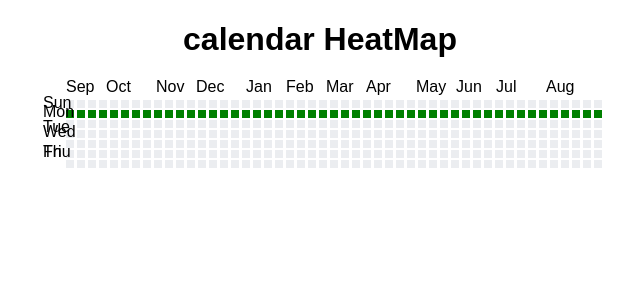
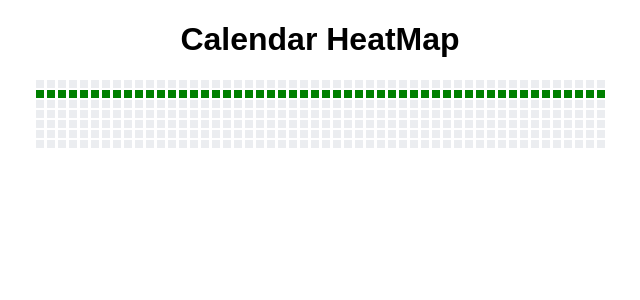
Before and after one commit to anamritraj/calender-heat-map-react, a React (Create React App) app: page / in a window 1280 px wide. Shown: the top 300 px of the page, without its empty margins (320-960 px from the left). Built offline with nearby package versions, Linux system fonts and the light colour scheme.

Commit message:
Add function to return difference between two dates.

```diff
--- a/src/CalenderHeatMap/CalendarHeatMap.js
+++ b/src/CalenderHeatMap/CalendarHeatMap.js
@@ -1,9 +1,8 @@
 import React, { Component } from 'react'
-import Day from './Day/Day';
 import Week from './Week/Week';
-
+import { MILLISECONDS_IN_A_DAY, DAYS_IN_A_WEEK } from './utilities'
 export default class CalendarHeatMap extends Component {
-    constructor(props){
+    constructor(props) {
         super(props)
 
         this.state = {
@@ -11,29 +10,45 @@ export default class CalendarHeatMap extends Component {
             end_date: ""
         }
     }
+    /**
+     * This function returns the number of weeks and days between any two dates.
+     * @param {Date Object} start_date Date from which the graph starts
+     * @param {Date Object} end_date Date till which the graph needs to be rendered
+     */
+    getNumberOfWeeks(start_date, end_date) {
+        let weeks, days, difference_in_days;
 
+        difference_in_days = Math.floor((end_date.getTime() - start_date.getTime()) / MILLISECONDS_IN_A_DAY);
+
+        weeks = (difference_in_days > DAYS_IN_A_WEEK) ? difference_in_days % DAYS_IN_A_WEEK : 0;
+        days = difference_in_days - (weeks * DAYS_IN_A_WEEK);
+
+        return { days, weeks }
+    }
 
     generateWeeksForYears = (start_date, end_date) => {
         let output = [],
             x = 0,
             y = 0;
+
         for (let index = 0; index < 52; index++) {
-            output.push(<Week x={x} y={y}></Week>);
+            output.push(<Week key={index} x={x} y={y}></Week>);
             x += 11;
         }
 
         return output;
     }
 
-
     render() {
         return (
             <div className="text-center">
-                <h1>calendar HeatMap</h1>
+                <h1>Calendar HeatMap</h1>
                 <div>
-                    <svg width="563" height="88" className="js-calendar-graph-svg">
-                        <g transform="translate(16, 20)">
+                    <svg width="590" height="88" className="js-calendar-graph-svg">
+                        <g>
                             {this.generateWeeksForYears()}
+                            {console.log(this.getNumberOfWeeks(new Date("09/20/2018"), new Date("09/23/2018")))}
+                            {/*
                             <text x="11" y="-8" className="month">Sep</text>
                             <text x="51" y="-8" className="month">Oct</text>
                             <text x="101" y="-8" className="month">Nov</text>
@@ -53,6 +68,7 @@ export default class CalendarHeatMap extends Component {
                             <text textAnchor="start" className="wday" dx="-12" dy="57">Thu</text>
                             <text textAnchor="start" className="wday" dx="-12" dy="57">Fri</text>
                             <text textAnchor="start" className="wday" dx="-12" dy="81">Sat</text>
+                            */}
                         </g>
                     </svg>
                 </div>
--- /dev/null
+++ b/src/CalenderHeatMap/utilities.js
@@ -0,0 +1,2 @@
+export const MILLISECONDS_IN_A_DAY = 24 * 60 * 60 * 1000;
+export const DAYS_IN_A_WEEK = 7;
```
